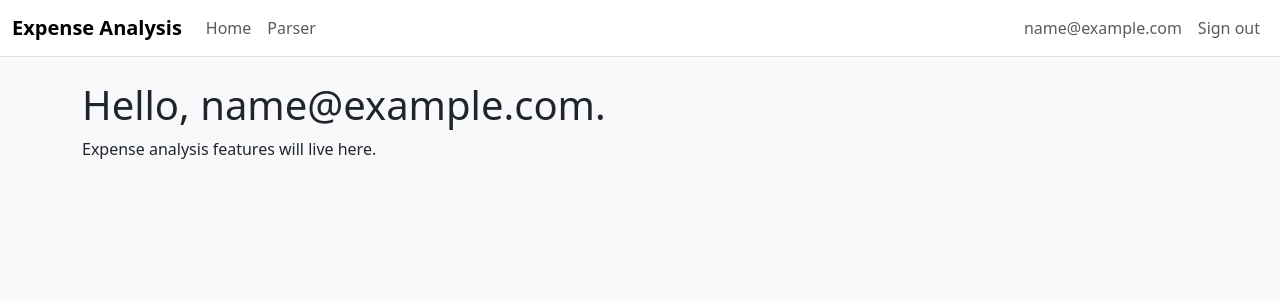
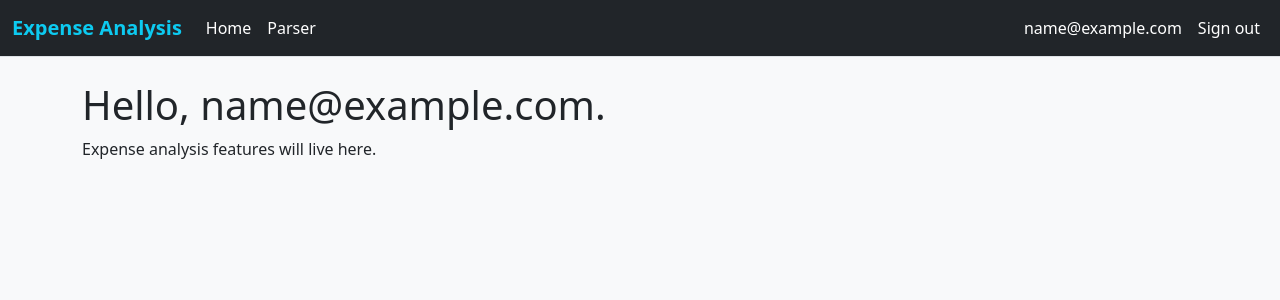
Before and after one commit to plwebdesigns/expense-analysis, a Flask app: page / in a window 1280 px wide. Shown: the top 300 px of the page. Run offline with Flask 3, Linux system fonts and the light colour scheme; the visitor is signed in with stand-in values (Sample User, id 1).

Commit message:
Changed nav color

```diff
--- a/app/templates/base.html
+++ b/app/templates/base.html
@@ -13,28 +13,28 @@
     />
   </head>
   <body class="bg-light">
-    <nav class="navbar navbar-expand-lg bg-white border-bottom mb-4">
+    <nav class="navbar navbar-expand-lg bg-dark border-bottom mb-4">
       <div class="container-fluid">
-        <a class="navbar-brand fw-semibold" href="{{ url_for('main.index') }}">Expense Analysis</a>
+        <a class="navbar-brand fw-semibold text-info" href="{{ url_for('main.index') }}">Expense Analysis</a>
         {% if current_user.is_authenticated %}
         <div class="collapse navbar-collapse" id="navbarNav">
           <ul class="navbar-nav me-auto mb-2 mb-lg-0">
             <li class="nav-item">
-              <a class="nav-link" href="{{ url_for('main.index') }}">Home</a>
+              <a class="nav-link text-white" href="{{ url_for('main.index') }}">Home</a>
             </li>
             <li class="nav-item">
-              <a class="nav-link" href="{{ url_for('main.parser') }}">Parser</a>
+              <a class="nav-link text-white" href="{{ url_for('main.parser') }}">Parser</a>
             </li>
           </ul>
         </div>
           <ul class="navbar-nav align-items-lg-center">
             <li class="nav-item">
-              <span class="nav-link text-muted small">{{ current_user.email }}</span>
+              <span class="nav-link text-white small">{{ current_user.email }}</span>
             </li>
             <li class="nav-item">
               <form method="post" action="{{ url_for('auth.logout') }}" class="d-inline">
                 <input type="hidden" name="csrf_token" value="{{ csrf_token() }}" />
-                <button type="submit" class="btn btn-link nav-link border-0 py-2 px-lg-2">
+                <button type="submit" class="btn btn-link nav-link border-0 py-2 px-lg-2 text-white">
                   Sign out
                 </button>
               </form>
```
